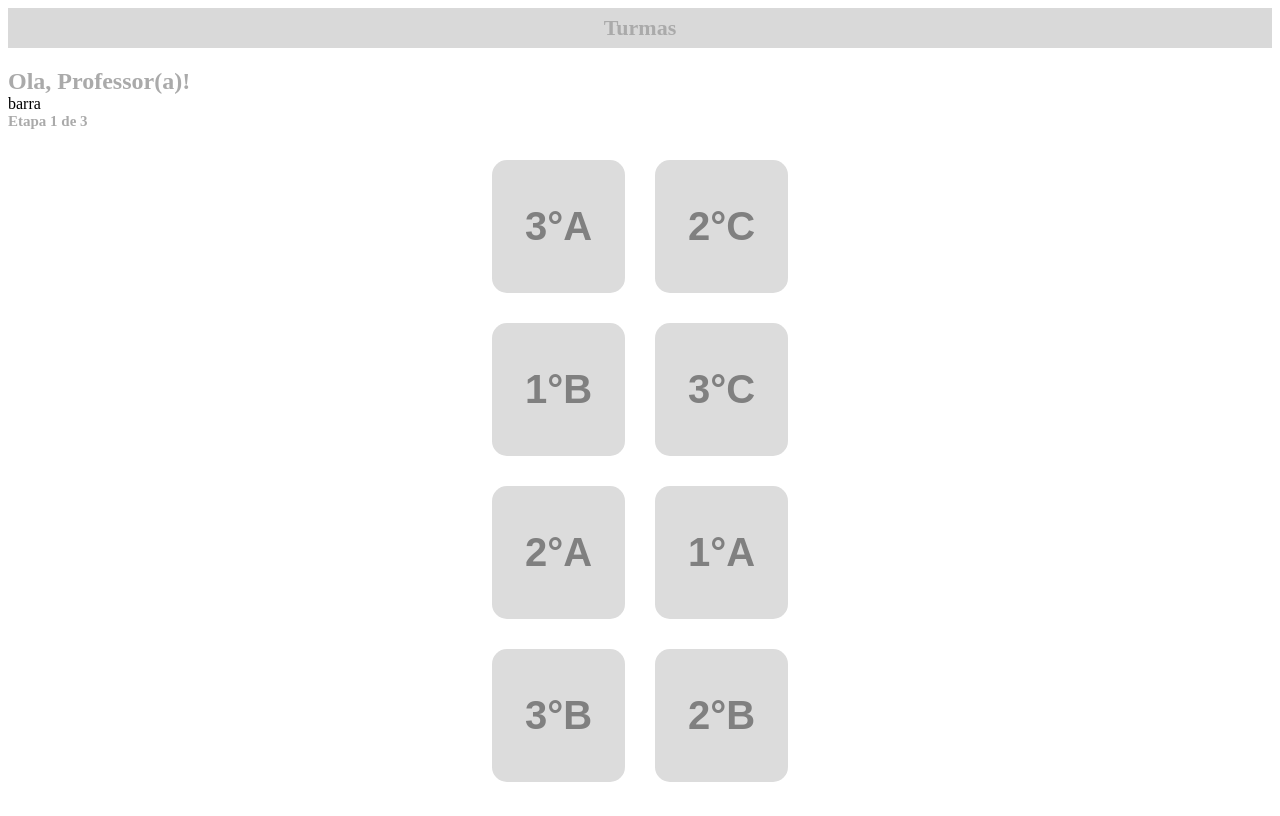
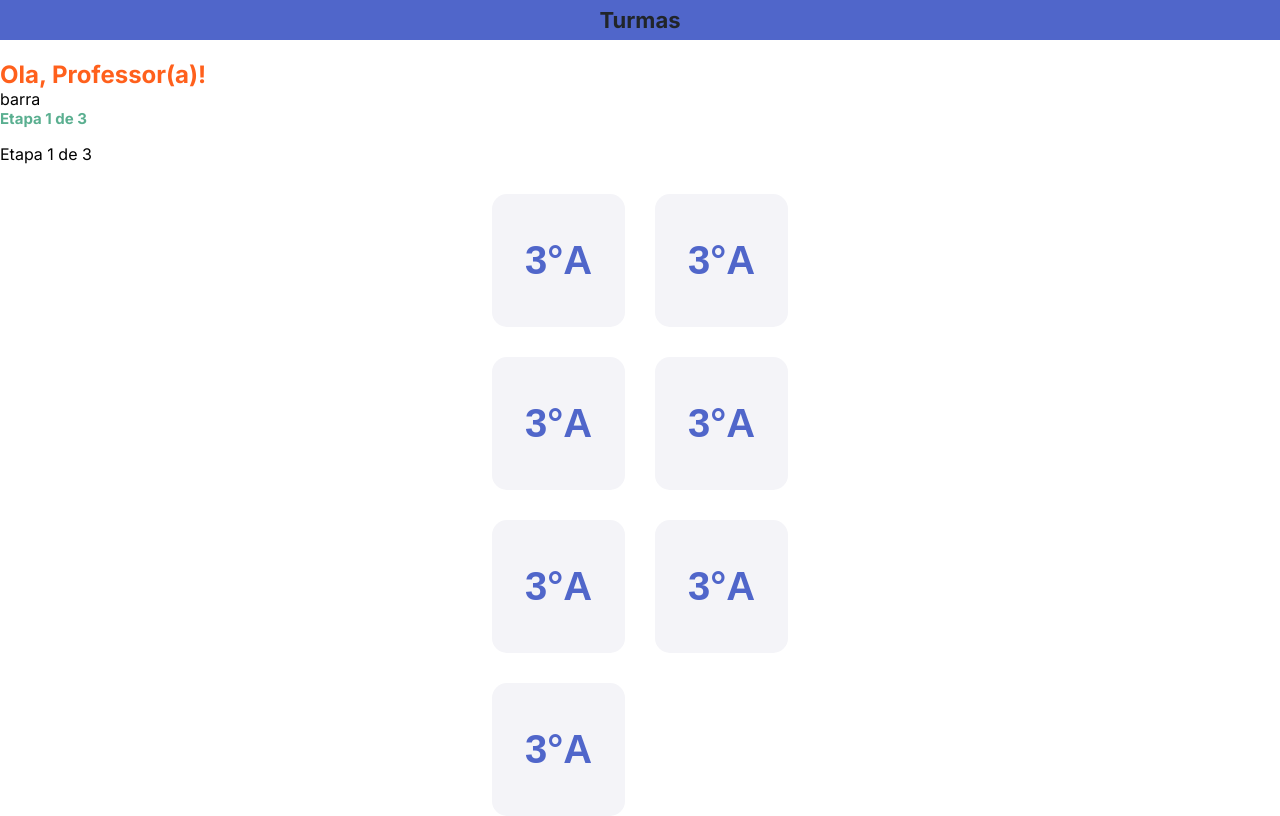
Before and after one commit to nicole-rcosta/tcc_snec, a Python web app: template templates/selec_turmas.html in a window 1280 px wide. Before the commit the page ends 782 px from the top, so only its background shows below. Run offline with Jinja, Linux system fonts and the light colour scheme; the template is opened without the code that fills it, so the values that code supplies are empty.

Commit message:
Style: Aplicando as variáveis das cores nas classes

```diff
--- a/static/styles/selec_turmas.css
+++ b/static/styles/selec_turmas.css
@@ -1,5 +1,7 @@
+@import url('https://fonts.googleapis.com/css2?family=Inter:ital,opsz,wght@0,14..32,100..900;1,14..32,100..900&display=swap');
 
-.body{
+body{
+    font-family: "Inter", sans-serif;
     margin: 0;
 }
 
@@ -8,7 +10,8 @@
     display: flex;
     align-items: center;
     justify-content: center;
-    background-color: #d9d9d9;
+    background-color: var(--color-blue);
+
 
 }
 
@@ -16,7 +19,7 @@
     margin: 0;
     font-size: 22px;
     font-weight: bold;
-    color: #aaa;
+    color: var(--text-main);
 }
 
 
@@ -24,7 +27,8 @@
     margin: 0;
     font-size: 24px;
     font-weight: bold;
-    color: #aaa;
+    font-family: Inter;
+    color: var(--color-orange);
     margin-top: 20px;
 }
 
@@ -32,7 +36,7 @@
     margin: 0;
     font-size: 15px;
     font-weight: bold;
-    color: #aaa;
+    color: var(--color-green);
 }
 
 .classes__logout-button{
@@ -59,7 +63,7 @@
     height: 100%;
     padding: 0;
     border: none;
-    background-color: rgb(220, 220, 220);
+    background-color: rgb(244, 244, 248);
     border-radius: 15px;
     display: flex;
     align-items: center;
@@ -72,5 +76,5 @@
     margin: 0;
     font-weight: bold;
     font-size: 40px;
-    color: rgb(128, 128, 128);
+    color: var(--color-blue);
 }
--- a/templates/selec_turmas.html
+++ b/templates/selec_turmas.html
@@ -5,6 +5,7 @@
     <meta charset="UTF-8">
     <meta name="viewport" content="width=device-width, initial-scale=1.0">
     <link rel="stylesheet" href="../static/styles/selec_turmas.css">
+    <link rel="stylesheet" href="../static/styles/variables.css">
     <title>Selecao de Turmas</title>
 </head>
 
@@ -32,57 +33,49 @@
         <div class="progress-label">
             <p>Etapa 1 de 3</p>
         </div>
+
+        <!-- Barra de Progresso -->
+        <div class="progress-container">
+            <div class="progress-bar">
+                <div class="progress-fill" style="width: 33%;"></div>
+            </div>
+            <p class="progress-label">Etapa 1 de 3</p>
+        </div>
     </section>
 
+
+
+    <!-- Grid de Cards -->
     <section class="classes-grid">
         <div class="class-card">
-            <button>
-                <p class="class-card__title">3°A</p>
-            </button>
+            <button class="class-card__title">3°A</button>
         </div>
 
         <div class="class-card">
-            <button>
-                <p class="class-card__title">2°C</p>
-            </button>
+            <button class="class-card__title">3°A</button>
         </div>
 
         <div class="class-card">
-            <button>
-                <p class="class-card__title">1°B</p>
-            </button>
+            <button class="class-card__title">3°A</button>
         </div>
 
         <div class="class-card">
-            <button>
-                <p class="class-card__title">3°C</p>
-            </button>
+            <button class="class-card__title">3°A</button>
+        </div>
+
+        <div class="class-card">
+            <button class="class-card__title">3°A</button>
+        </div>
+
+        <div class="class-card">
+            <button class="class-card__title">3°A</button>
+        </div>
+
+        <div class="class-card">
+            <button class="class-card__title">3°A</button>
         </div>
 
 
-        <div class="class-card">
-            <button>
-                <p class="class-card__title">2°A</p>
-            </button>
-        </div>
-
-        <div class="class-card">
-            <button>
-                <p class="class-card__title">1°A</p>
-            </button>
-        </div>
-
-        <div class="class-card">
-            <button>
-                <p class="class-card__title">3°B</p>
-            </button>
-        </div>
-
-        <div class="class-card">
-            <button>
-                <p class="class-card__title">2°B</p>
-            </button>
-        </div>
     </section>
 
 </body>
```
